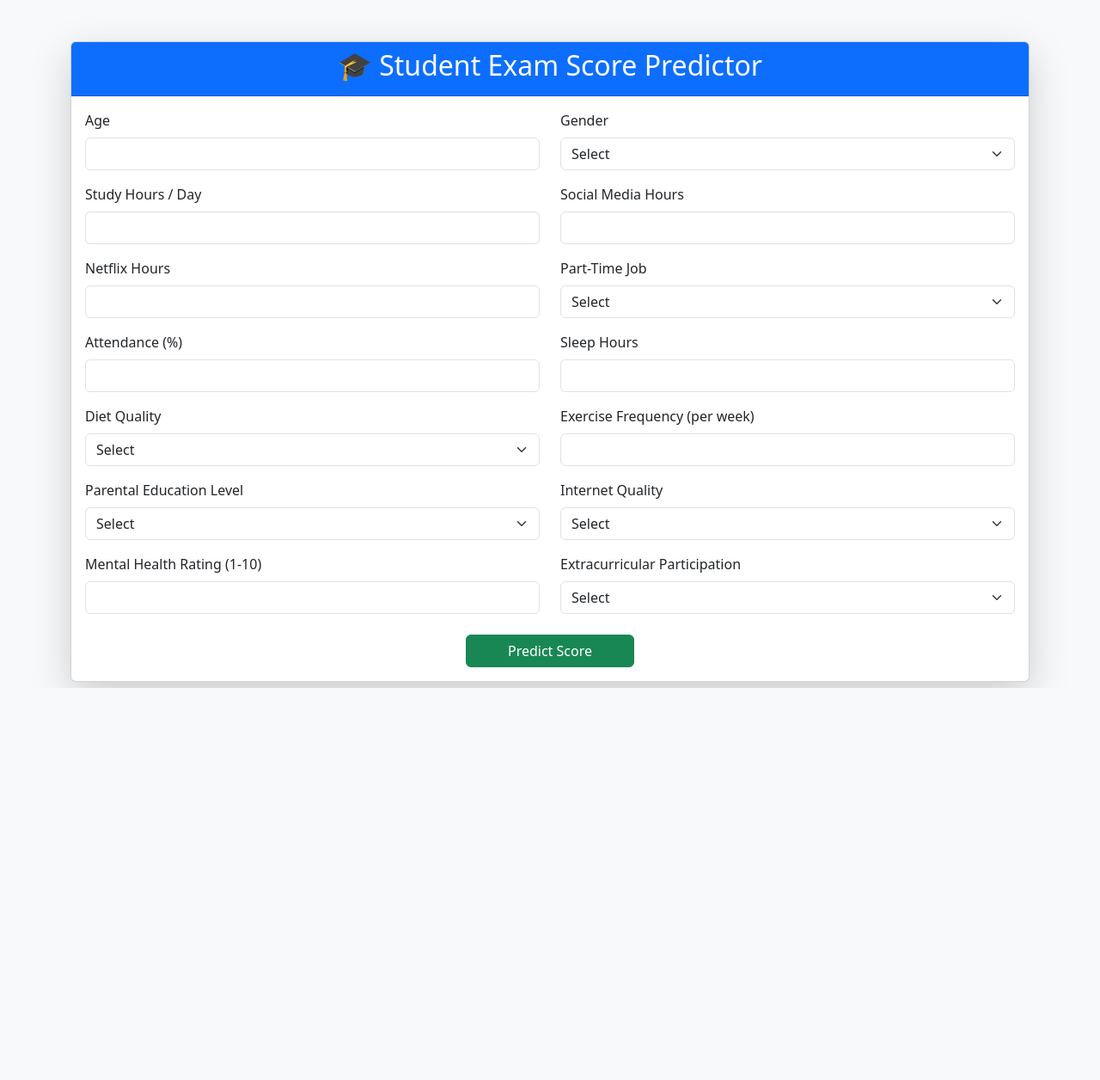
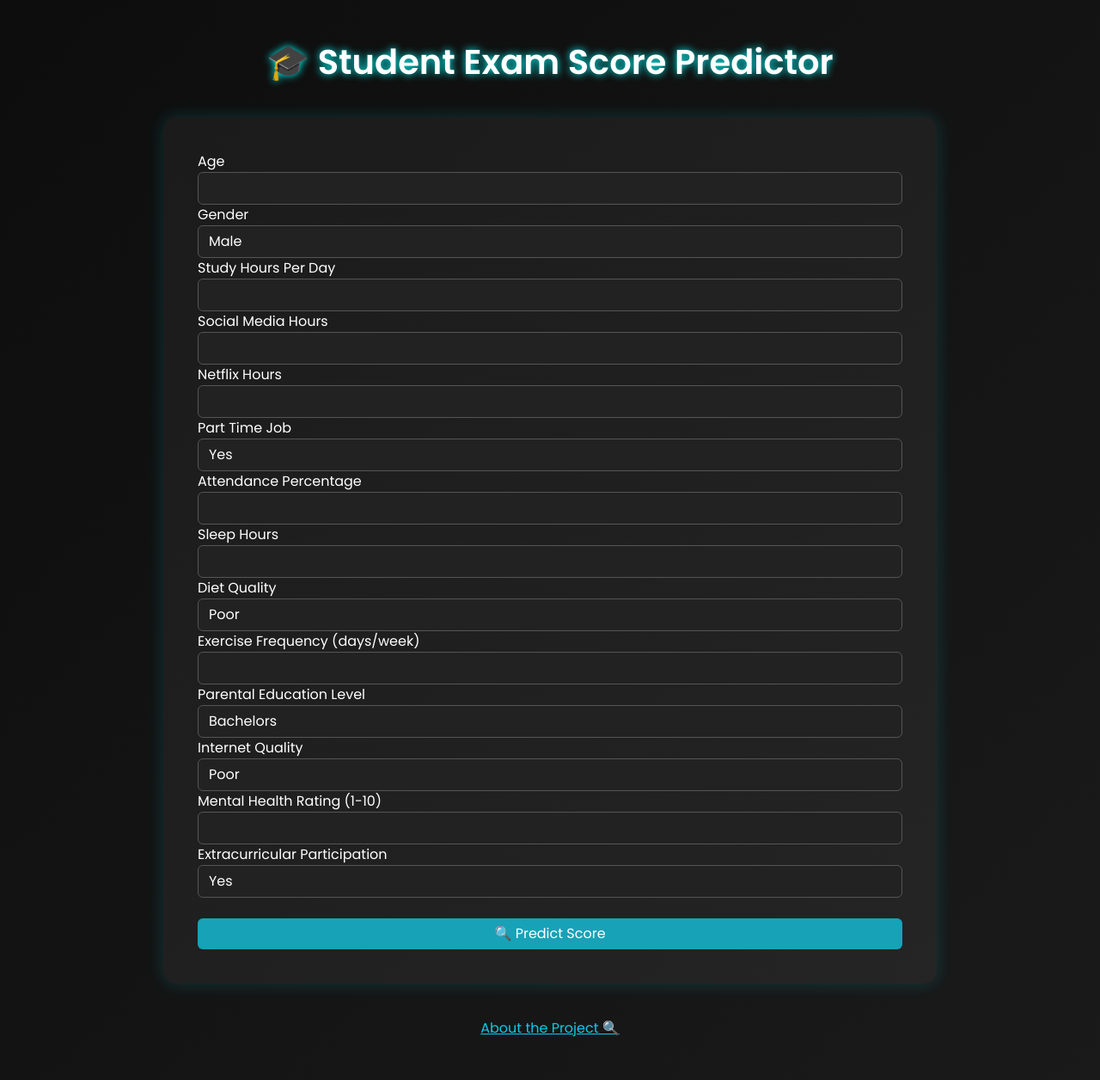
Before and after one commit to AnubhavYadavBCA25/Student-Habit-Performance-Project, a Flask app: page / in a window 1280 px wide. Shown: the whole page at 86% size. Before the commit the page ends 800 px from the top, so only its background shows below. Run offline with Flask 3, Linux system fonts and the light colour scheme.

Commit message:
Redesign web app and add components in it

```diff
--- a/app.py
+++ b/app.py
@@ -7,6 +7,10 @@ app = Flask(__name__)
 @app.route('/')
 def index():
     return render_template('index.html')
+
+@app.route('/about')
+def about():
+    return render_template('about.html')
 
 @app.route('/predict', methods=['POST'])
 def predict():
--- a/templates/index.html
+++ b/templates/index.html
@@ -2,138 +2,146 @@
 <html lang="en">
 <head>
   <meta charset="UTF-8">
-    <title>Student Exam Score Predictor</title>
-    <meta name="viewport" content="width=device-width, initial-scale=1">
-    <!-- Bootstrap 5 CDN -->
+  <title>Student Score Predictor</title>
+  <meta name="viewport" content="width=device-width, initial-scale=1.0">
   <link href="https://cdn.jsdelivr.net/npm/bootstrap@5.3.0/dist/css/bootstrap.min.css" rel="stylesheet">
+  <link href="https://fonts.googleapis.com/css2?family=Poppins:wght@400;600&display=swap" rel="stylesheet">
+
+  <style>
+    body {
+        background: linear-gradient(135deg, #0d0d0d, #1a1a1a);
+        font-family: 'Poppins', sans-serif;
+        color: #fff;
+        min-height: 100vh;
+    }
+
+    .form-container {
+        background: rgba(255, 255, 255, 0.05);
+        padding: 40px;
+        border-radius: 15px;
+        margin: 40px auto;
+        max-width: 900px;
+        box-shadow: 0 0 20px rgba(0,255,255,0.15);
+    }
+
+    .form-label {
+        font-weight: 500;
+        color: #e0e0e0;
+    }
+
+    .form-control, .form-select {
+        background-color: #222;
+        color: #fff;
+        border: 1px solid #555;
+    }
+
+    .form-control:focus, .form-select:focus {
+        box-shadow: 0 0 5px #17a2b8;
+        border-color: #17a2b8;
+        background-color: #1a1a1a;
+    }
+
+    .btn-submit {
+        background-color: #17a2b8;
+        border: none;
+        transition: 0.3s ease;
+        color: #fff;
+        font-weight: 500;
+        width: 100%;
+    }
+
+    .btn-submit:hover {
+        box-shadow: 0 0 15px #17a2b8, 0 0 40px #17a2b8;
+        background-color: #138496;
+    }
+
+    h1 {
+        text-align: center;
+        margin-bottom: 30px;
+        font-weight: bold;
+        text-shadow: 0 0 10px #0ff;
+    }
+  </style>
+
 </head>
-<body class="bg-light">
+<body>
+  <div class="container py-5">
+    <h1 class="text-center">🎓 Student Exam Score Predictor</h1>
+    <form action="/predict" method="post" class="form-container">
+      <!-- age -->
+      <label>Age</label>
+      <input type="number" name="age" class="form-control" required>
 
-<div class="container mt-5">
-    <div class="card shadow-lg">
-        <div class="card-header bg-primary text-white text-center">
-            <h2>🎓 Student Exam Score Predictor</h2>
-        </div>
-        <div class="card-body">
-            <form action="/predict" method="POST">
-
-                <div class="row mb-3">
-                    <div class="col-md-6">
-                        <label for="age" class="form-label">Age</label>
-                        <input type="number" class="form-control" name="age" required>
-                    </div>
-                    <div class="col-md-6">
-                        <label for="gender" class="form-label">Gender</label>
-                        <select class="form-select" name="gender" required>
-                            <option disabled selected>Select</option>
+      <!-- gender -->
+      <label>Gender</label>
+      <select name="gender" class="form-control" required>
         <option>Male</option>
         <option>Female</option>
         <option>Other</option>
       </select>
-                    </div>
-                </div>
 
-                <div class="row mb-3">
-                    <div class="col-md-6">
-                        <label for="study_hours_per_day" class="form-label">Study Hours / Day</label>
-                        <input type="number" step="any" class="form-control" name="study_hours_per_day" required>
-                    </div>
-                    <div class="col-md-6">
-                        <label for="social_media_hours" class="form-label">Social Media Hours</label>
-                        <input type="number" step="any" class="form-control" name="social_media_hours" required>
-                    </div>
-                </div>
+      <!-- other inputs below -->
+      <label>Study Hours Per Day</label>
+      <input type="number" name="study_hours_per_day" class="form-control" step="0.1" required>
 
-                <div class="row mb-3">
-                    <div class="col-md-6">
-                        <label for="netflix_hours" class="form-label">Netflix Hours</label>
-                        <input type="number" step="any" class="form-control" name="netflix_hours" required>
-                    </div>
-                    <div class="col-md-6">
-                        <label for="part_time_job" class="form-label">Part-Time Job</label>
-                        <select class="form-select" name="part_time_job" required>
-                            <option disabled selected>Select</option>
+      <label>Social Media Hours</label>
+      <input type="number" name="social_media_hours" class="form-control" step="0.1" required>
+
+      <label>Netflix Hours</label>
+      <input type="number" name="netflix_hours" class="form-control" step="0.1" required>
+
+      <label>Part Time Job</label>
+      <select name="part_time_job" class="form-control" required>
         <option>Yes</option>
         <option>No</option>
       </select>
-                    </div>
-                </div>
 
-                <div class="row mb-3">
-                    <div class="col-md-6">
-                        <label for="attendance_percentage" class="form-label">Attendance (%)</label>
-                        <input type="number" step="any" class="form-control" name="attendance_percentage" required>
-                    </div>
-                    <div class="col-md-6">
-                        <label for="sleep_hours" class="form-label">Sleep Hours</label>
-                        <input type="number" step="any" class="form-control" name="sleep_hours" required>
-                    </div>
-                </div>
+      <label>Attendance Percentage</label>
+      <input type="number" name="attendance_percentage" class="form-control" step="0.1" required>
 
-                <div class="row mb-3">
-                    <div class="col-md-6">
-                        <label for="diet_quality" class="form-label">Diet Quality</label>
-                        <select class="form-select" name="diet_quality" required>
-                            <option disabled selected>Select</option>
-                            <option>Good</option>
+      <label>Sleep Hours</label>
+      <input type="number" name="sleep_hours" class="form-control" step="0.1" required>
+
+      <label>Diet Quality</label>
+      <select name="diet_quality" class="form-control" required>
+        <option>Poor</option>
         <option>Average</option>
-                            <option>Poor</option>
+        <option>Excellent</option>
       </select>
-                    </div>
-                    <div class="col-md-6">
-                        <label for="exercise_frequency" class="form-label">Exercise Frequency (per week)</label>
-                        <input type="number" class="form-control" name="exercise_frequency" required>
-                    </div>
-                </div>
 
-                <div class="row mb-3">
-                    <div class="col-md-6">
-                        <label for="parental_education_level" class="form-label">Parental Education Level</label>
-                        <select class="form-select" name="parental_education_level" required>
-                            <option disabled selected>Select</option>
-                            <option>High School</option>
+      <label>Exercise Frequency (days/week)</label>
+      <input type="number" name="exercise_frequency" class="form-control" required>
+
+      <label>Parental Education Level</label>
+      <select name="parental_education_level" class="form-control" required>
         <option>Bachelors</option>
         <option>Masters</option>
+        <option>High School</option>
         <option>Not Specified</option>
       </select>
-                    </div>
-                    <div class="col-md-6">
-                        <label for="internet_quality" class="form-label">Internet Quality</label>
-                        <select class="form-select" name="internet_quality" required>
-                            <option disabled selected>Select</option>
+
+      <label>Internet Quality</label>
+      <select name="internet_quality" class="form-control" required>
+        <option>Poor</option>
+        <option>Average</option>
         <option>Good</option>
-                            <option>Average</option>
-                            <option>Poor</option>
       </select>
-                    </div>
-                </div>
 
-                <div class="row mb-4">
-                    <div class="col-md-6">
-                        <label for="mental_health_rating" class="form-label">Mental Health Rating (1-10)</label>
-                        <input type="number" class="form-control" name="mental_health_rating" required>
-                    </div>
-                    <div class="col-md-6">
-                        <label for="extracurricular_participation" class="form-label">Extracurricular Participation</label>
-                        <select class="form-select" name="extracurricular_participation" required>
-                            <option disabled selected>Select</option>
+      <label>Mental Health Rating (1-10)</label>
+      <input type="number" name="mental_health_rating" class="form-control" min="1" max="10" required>
+
+      <label>Extracurricular Participation</label>
+      <select name="extracurricular_participation" class="form-control" required>
         <option>Yes</option>
         <option>No</option>
       </select>
+
+      <button type="submit" class="btn btn-submit mt-4">🔍 Predict Score</button>
+    </form>
+
+    <div class="text-center mt-4">
+      <a href="/about" class="text-info">About the Project 🔍</a>
     </div>
   </div>
-
-                <div class="text-center">
-                    <button type="submit" class="btn btn-success px-5">Predict Score</button>
-                </div>
-
-            </form>
-        </div>
-    </div>
-</div>
-
-<!-- Bootstrap JS CDN -->
-<script src="https://cdn.jsdelivr.net/npm/bootstrap@5.3.0/dist/js/bootstrap.bundle.min.js"></script>
-
 </body>
 </html>
```
Also changed, not shown: templates/about.html (added, +90 -0 lines), templates/result.html (+45 -19 lines), static/anubhav.jpg (added). Lines whose indentation alone changed are shown as unchanged.
